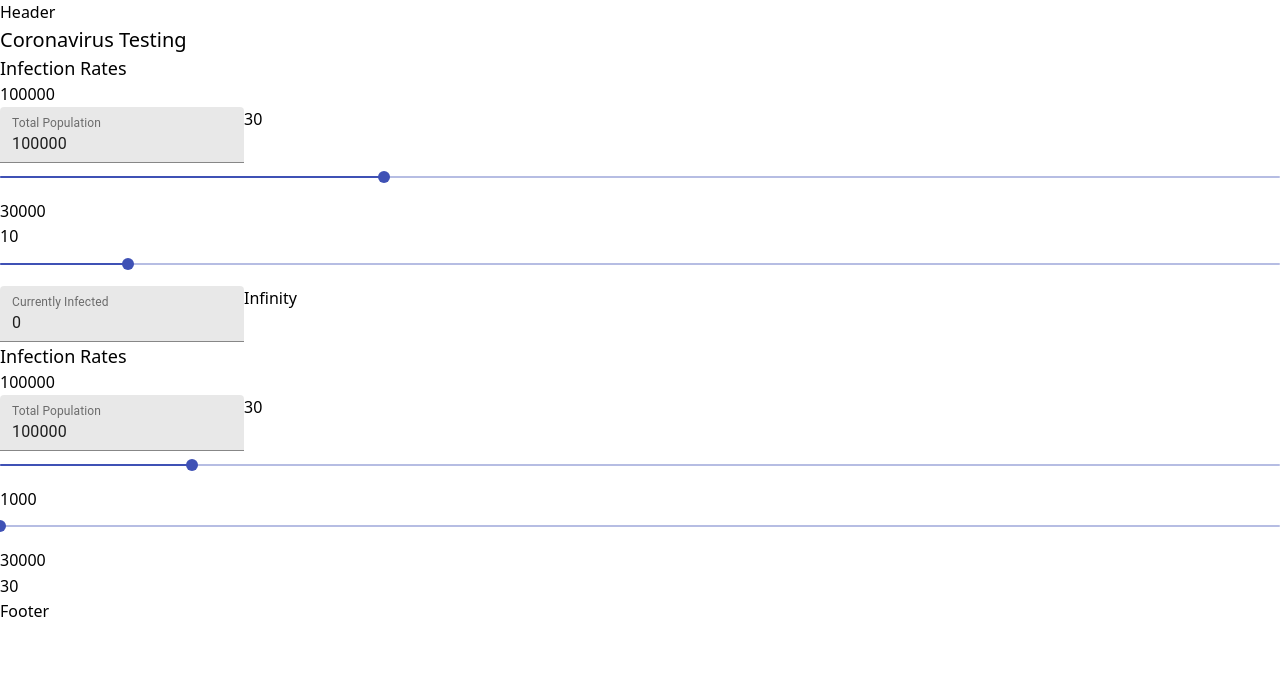
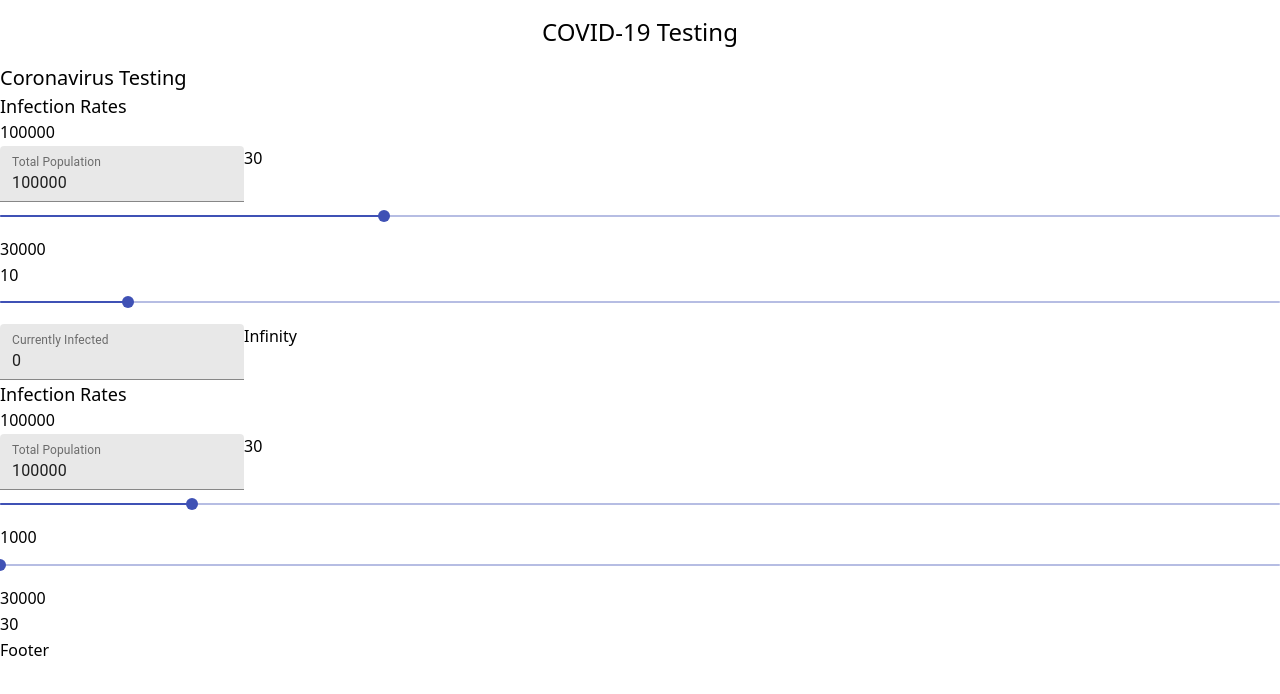
Before and after one commit to cip3/covid19testing, a Next.js app: page / in a window 1280 px wide. Shown: the top 694 px of the page. Built offline with nearby package versions, Linux system fonts and the light colour scheme.

Commit message:
Heading done

```diff
--- a/components/Header.jsx
+++ b/components/Header.jsx
@@ -2,7 +2,7 @@ import React from "react";
 
 const Header = () => (
   <div>
-    <p>Header</p>
+    <p className="text-2xl text-center p-4">COVID-19 Testing</p>
   </div>
 );
 
```
